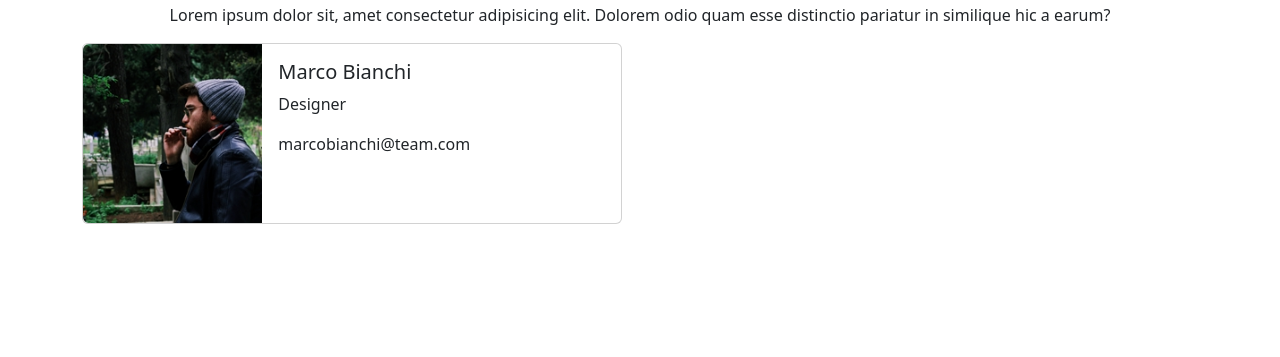
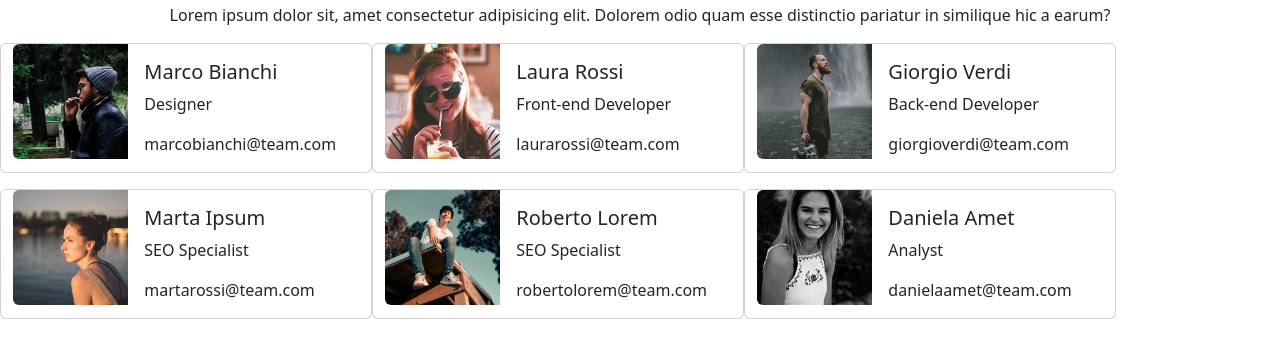
Before and after one commit to gabriele-ag/js-our-team, a plain HTML site: page index.html in a window 1280 px wide. Shown: the part 53-410 px from the top of the page. Drawn offline with nearby package versions, Linux system fonts and the light colour scheme.

Commit message:
feat: created card

```diff
--- a/index.html
+++ b/index.html
@@ -14,19 +14,9 @@
 
 
     <main>
-        <div class="container">
-            <div class="card mb-3" style="max-width: 540px;">
-                <div class="row g-0">
-                    <div class="col-md-4">
-                        <img src="" class="img-fluid rounded-start" alt="">
-                    </div>
-                    <div class="col-md-8">
-                        <div class="card-body">
-                        <h5 class="card-title"></h5>
-                        <p class="card-text"></p>
-                        </div>
-                    </div>
-                </div>
+        <div>
+            <div id="card-container" class="container row">
+
             </div>
         </div>
     </main>
--- a/js/script.js
+++ b/js/script.js
@@ -39,13 +39,14 @@ const teamMembers = [
 
 
 
-const card = document.querySelector(`.card`)
-
-  const getElementMember = (elem) => {
-    const {name, role, email, img} = elem
+const cardElement = document.querySelector(`#card-container`)
 
 
-    card.innerHTML = `<div class="row g-0">
+const getElementMember = (member) => {
+    const {name, role, email, img} = member
+
+    return `<div class="card mb-3 col-4" style="max-width: 540px;">
+                                    <div class="row g-0">
                                         <div class="col-md-4">
                                             <img src="${img}" class="img-fluid rounded-start" alt="">
                                         </div>
@@ -56,8 +57,19 @@ const card = document.querySelector(`.card`)
                                             <p class="card-text">${email}</p>
                                             </div>
                                         </div>
-                </div>`
-    return card;
+                                    </div>
+                                </div>`;
 }
 
-console.log(getElementMember(teamMembers[0]))
+
+for (let member of teamMembers) {
+    cardElement.innerHTML += getElementMember(member)
+}
+
+
+
+
+
+// for (let member of teamMembers) {
+//     cardElement.innerHTML += getElementMember(teamMembers);
+//   }
```
Lines whose indentation alone changed are shown as unchanged.
